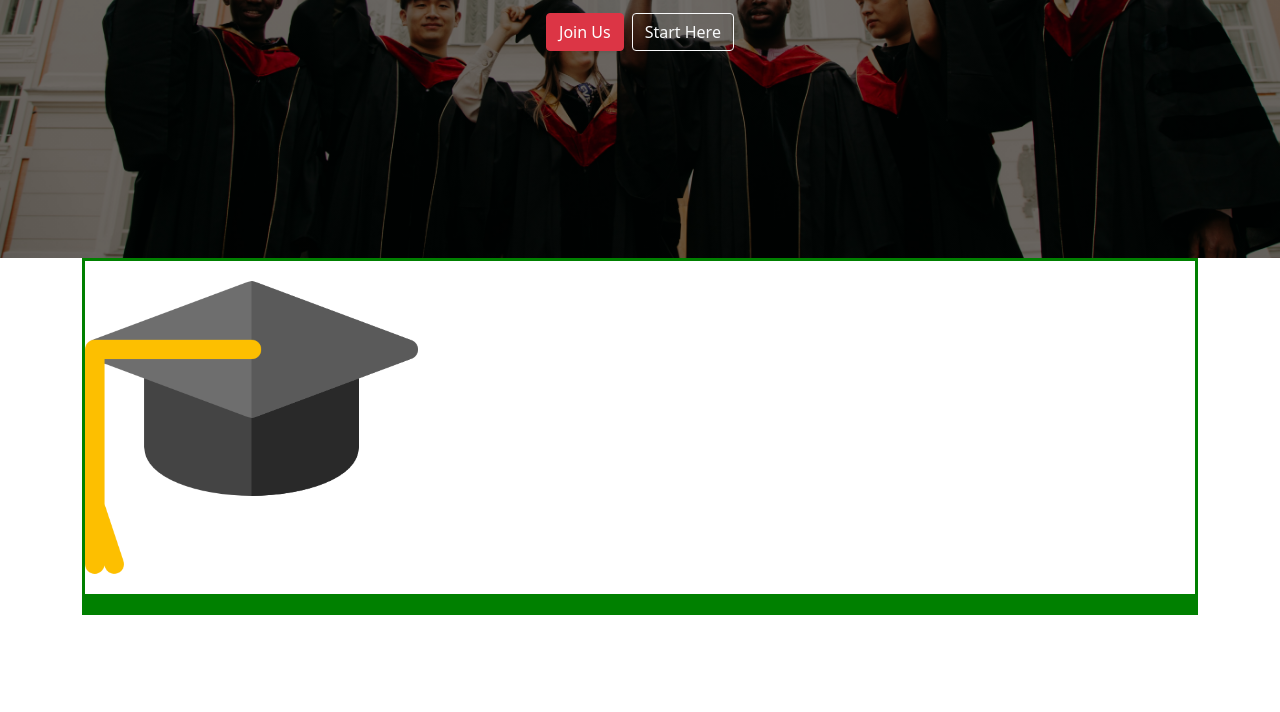
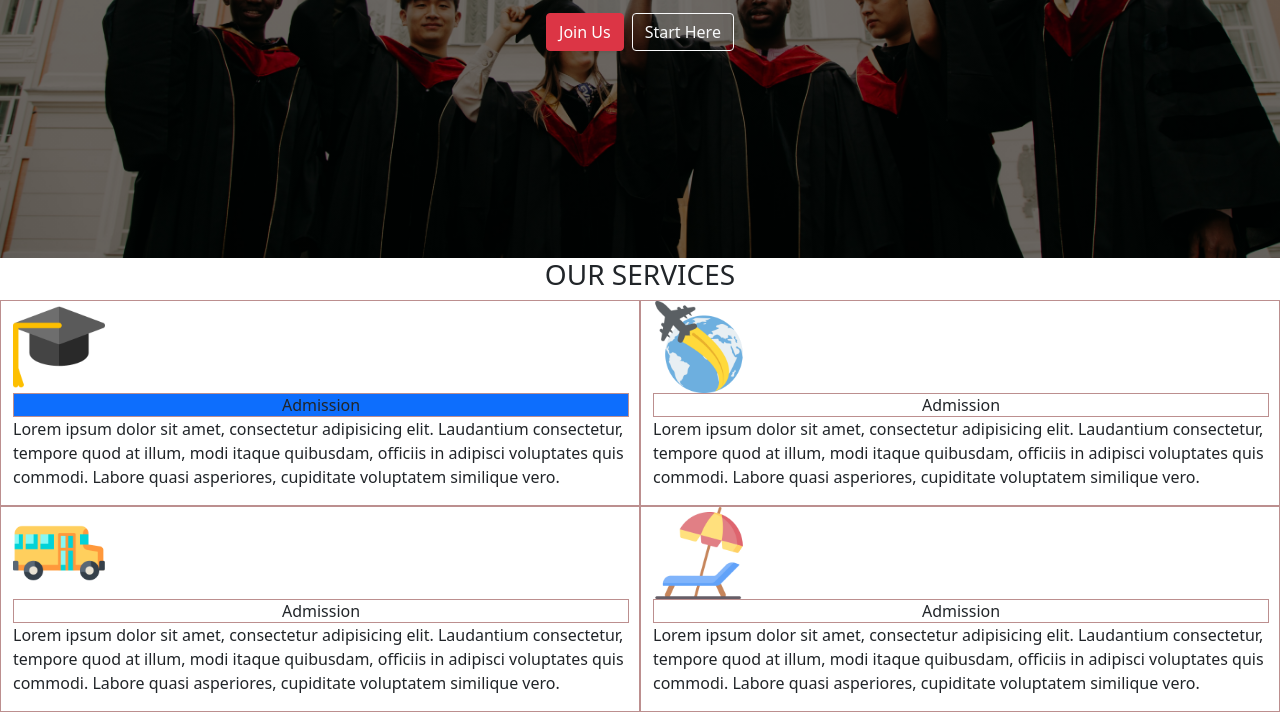
Before and after one commit to Onas3k/reactapp, a React app in the folder trav/: page / in a window 1280 px wide. Shown: the part 450-1162 px from the top of the page. Before the commit the page ends 1065 px from the top, so only its background shows below. Built offline with nearby package versions, Linux system fonts and the light colour scheme.

Commit message:
minor changes

```diff
--- a/trav/src/Home/services.css
+++ b/trav/src/Home/services.css
@@ -1,7 +1,37 @@
 img{
-    width: 30%;
+    width: 20%;
     margin: 0 auto;
+    /* border: 1px solid red; */
 }
 .col-12{
     border: 3px solid green
 }
+.marks{
+    border: 1.5px solid rosybrown;
+}
+.svc_title > p{
+    display: inline-block;
+    margin: 0  auto;
+    width: 100%;
+    text-align: center;
+
+}
+.grad{
+    width: 15%;
+}
+
+.grad:hover{
+    animation: rotate 5s infinite;
+
+}
+@keyframes rotate {
+    from{
+        transform: rotateY(0deg);
+    }
+    to{
+        transform:rotateY(180deg)
+    }
+    to{
+        transform: rotateZ(360deg);
+    }
+}
--- a/trav/src/Home/services.js
+++ b/trav/src/Home/services.js
@@ -1,23 +1,85 @@
-import './services.css'
-import grad from '../resources/graduation-hat.png'
+import "./services.css";
+import grad from "../resources/graduation-hat.png";
+import globe from "../resources/globe.png";
+import bus from "../resources/bus.png";
+import vaccation from "../resources/sunbed.png";
 
-function Services () {
-    return (
-        <>
-        <div className="container">
-            <div className="row"></div>
-            <div className="col-12">
-                <img src={grad}>
-
-                </img>
-            </div>
-            <div className="col-12"></div>
-            <div className="col-12"></div>
-            <div className="col-12"></div>
+function Services() {
+  return (
+    <>
+    <div className ="container-fluid">
+        <h3 className="text-center text-uppercase">our Services</h3>
+    <div className ="row">
+        <div className ="col-6 marks">
+        <img className="grad" src={grad} alt="grad"></img>
+          <span className="svc_title bg-primary marks">
+            <p>Admission</p>
+          </span>
+          <p>  Lorem ipsum dolor sit amet, consectetur adipisicing elit. Laudantium consectetur, tempore quod at illum, modi itaque quibusdam, officiis in adipisci voluptates quis commodi. Labore quasi asperiores, cupiditate voluptatem similique vero.
+</p>
         </div>
-
-        </>
-    );
+        <div className ="col-6 marks">
+        <img className="grad" src={globe} alt="globe"></img>
+          <span className="svc_title marks">
+            <p>Admission</p>
+          </span>
+          <p>  Lorem ipsum dolor sit amet, consectetur adipisicing elit. Laudantium consectetur, tempore quod at illum, modi itaque quibusdam, officiis in adipisci voluptates quis commodi. Labore quasi asperiores, cupiditate voluptatem similique vero.
+</p>
+        </div>
+        <div className ="col-6 marks">
+        <img className="grad" src={bus} alt="bus"></img>
+          <span className="svc_title marks">
+            <p>Admission</p>
+          </span>
+          <p>  Lorem ipsum dolor sit amet, consectetur adipisicing elit. Laudantium consectetur, tempore quod at illum, modi itaque quibusdam, officiis in adipisci voluptates quis commodi. Labore quasi asperiores, cupiditate voluptatem similique vero.
+</p>
+        </div>
+        <div className ="col-6 marks">
+        <img className="grad" src={vaccation} alt="chair"></img>
+          <span className="svc_title marks">
+            <p>Admission</p>
+          </span>
+          <p>  Lorem ipsum dolor sit amet, consectetur adipisicing elit. Laudantium consectetur, tempore quod at illum, modi itaque quibusdam, officiis in adipisci voluptates quis commodi. Labore quasi asperiores, cupiditate voluptatem similique vero.
+</p>
+        </div>
+    </div>
+    </div>
+    </>
+  );
 }
 
 export default Services;
+
+
+
+
+
+
+
+
+
+
+
+{/* <div className="col-6 marks">
+          <img className="grad" src={grad}></img>{" "}
+          <span className="svc_title marks">
+            <p>Admission</p>
+          </span>
+          <p>loremipsum</p>
+        </div>
+
+
+
+        <div className="row">
+        <div className="container">
+        <div className="col-6 marks">
+          <img className="grad" src={grad}></img>{" "}
+          <span className="svc_title marks">
+            <p>Admission</p>
+          </span>
+          <p>loremipsum</p>
+        </div>
+         </div>
+
+      </div>
+    */ }
```
Also changed, not shown: 1 other file.
